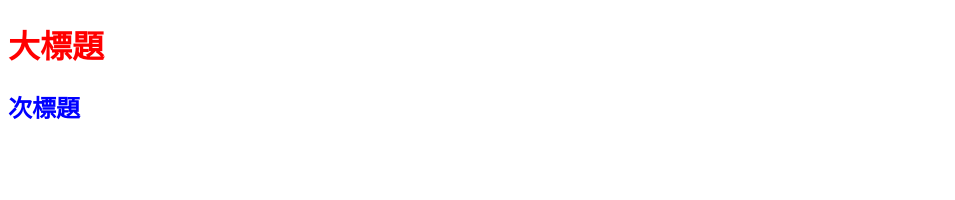
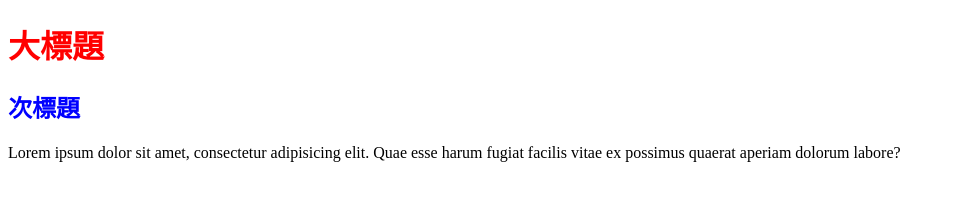
Before and after one commit to waynetrece/htmlcsstest, a plain HTML site: page index.html in a window 1280 px wide. Shown: the whole page, without its empty margins (0-955 px from the left). Drawn offline with Linux system fonts and the light colour scheme.

Commit message:
html修改3

```diff
--- a/index.html
+++ b/index.html
@@ -9,5 +9,6 @@
 <body>
     <h1>大標題</h1>
     <h2>次標題</h2>
+    <p>Lorem ipsum dolor sit amet, consectetur adipisicing elit. Quae esse harum fugiat facilis vitae ex possimus quaerat aperiam dolorum labore?</p>
 </body>
 </html>
```
